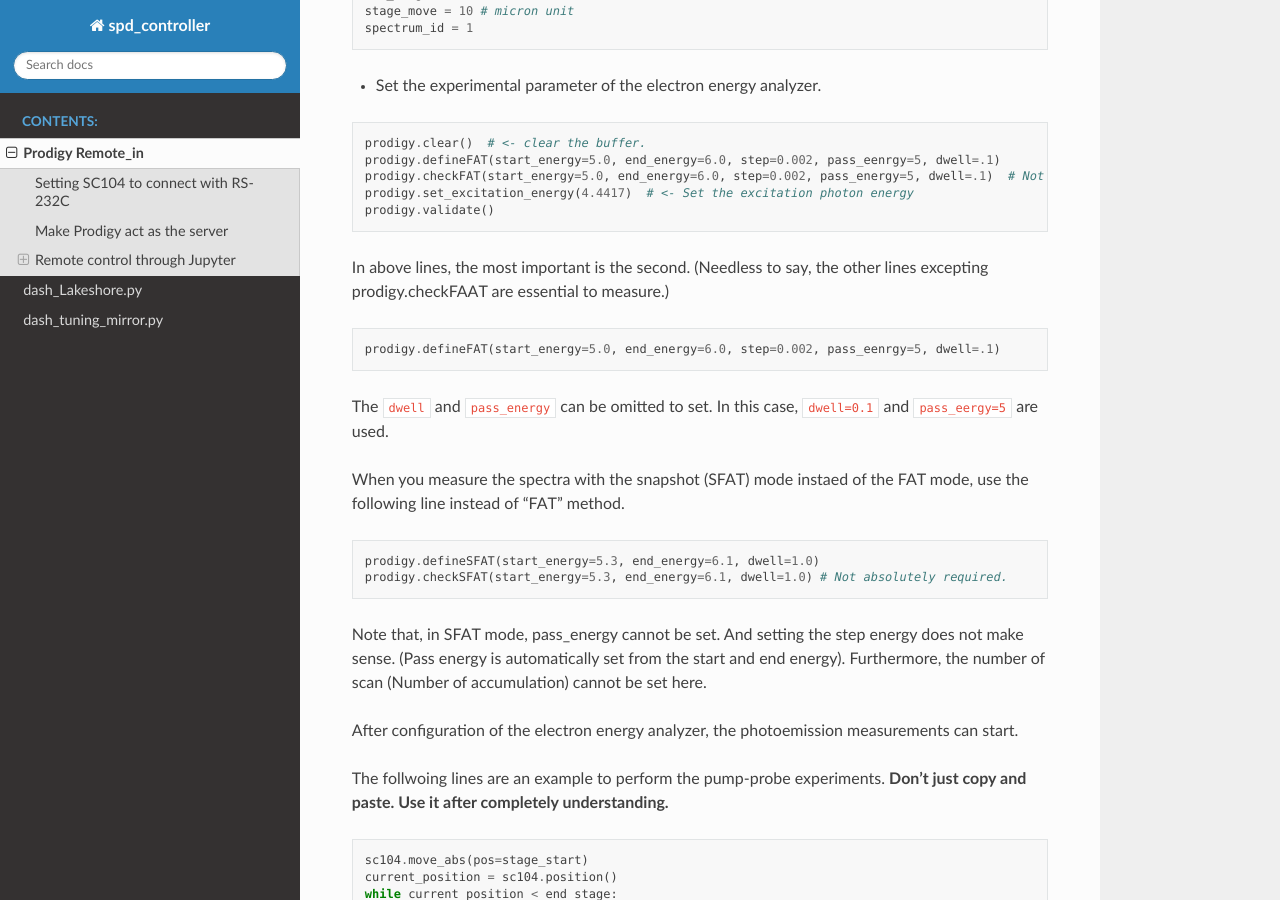
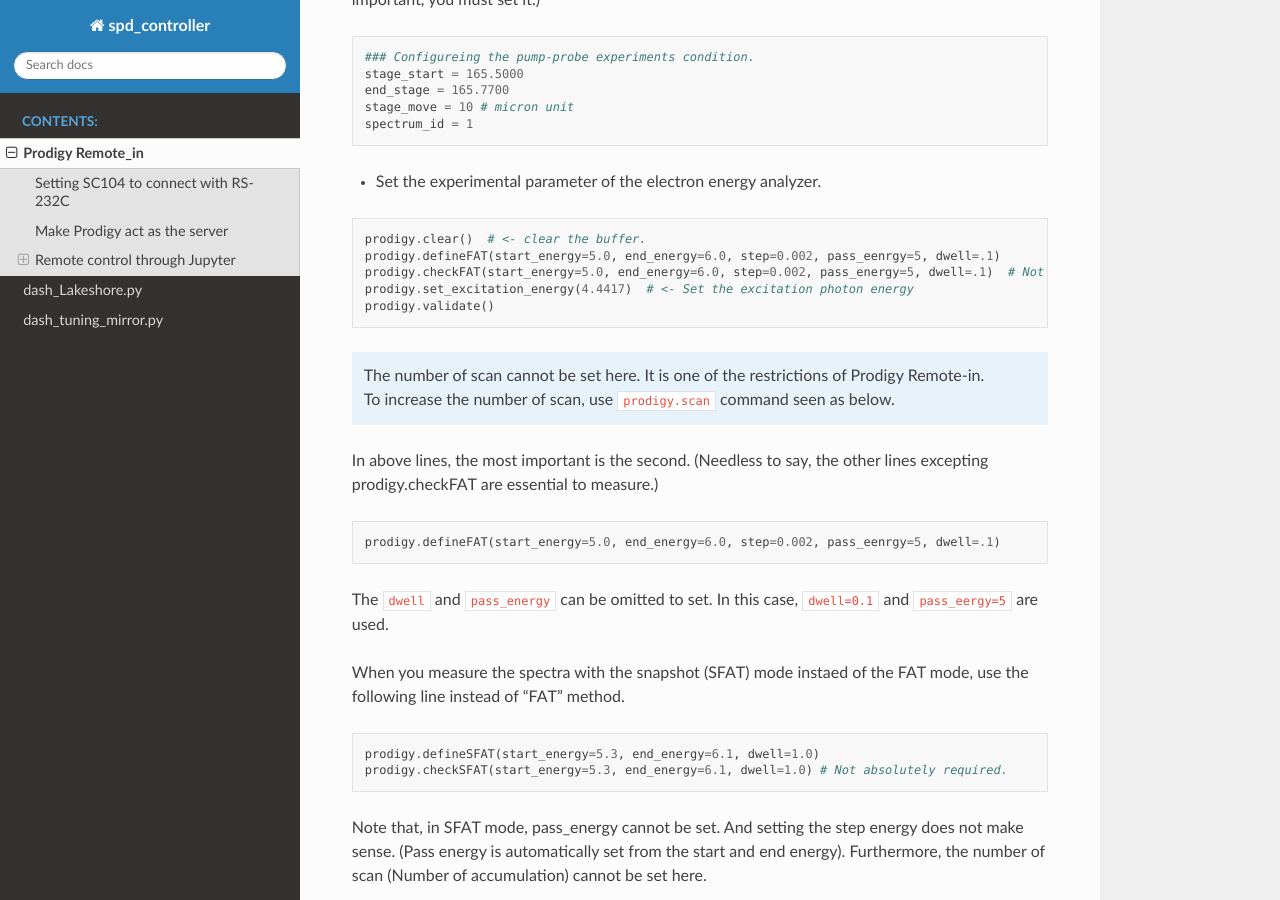
Before and after one commit to arafune/spd_controller, a Sphinx documentation site: the page built from doc/source/Prodigy_remote_in/Prodigy_remote_in.md, in a window 1280 px wide and 900 px high, scrolled down 4655 px. Built offline with Sphinx 7.4.7 and the Read the Docs theme 2.0.0, drawn with Linux system fonts in a browser that asks for light colours; some of the changed text lies outside the part shown.

````diff
--- a/doc/source/Prodigy_remote_in/Prodigy_remote_in.md
+++ b/doc/source/Prodigy_remote_in/Prodigy_remote_in.md
@@ -41,6 +41,13 @@ Select "Remote Control" from the menu.
 ![ProdigyMenu](./ProdigyMenu.png)
 
 and then select the template, and check "Allow Remote Connections"
+
+::: note info
+
+In the current version, the calibration file cannot be changed from the client-side.
+The template file should be prepared before the measurement. At present, two templates are prepared.
+
+:::
 
 - Confirm "Remote connections enabled. Listening on port 7010" in Log field.
 
@@ -110,8 +117,15 @@ prodigy.set_excitation_energy(4.4417)  # <- Set the excitation photon energy
 prodigy.validate()
 ```
 
+::: note info
+
+The number of scan cannot be set here. It is one of the restrictions of Prodigy Remote-in.
+To increase the number of scan, use `prodigy.scan` command seen as below.
+
+:::
+
 In above lines, the most important is the second.
-(Needless to say, the other lines excepting prodigy.checkFAAT are essential to measure.)
+(Needless to say, the other lines excepting prodigy.checkFAT are essential to measure.)
 
 ```python
 prodigy.defineFAT(start_energy=5.0, end_energy=6.0, step=0.002, pass_eenrgy=5, dwell=.1)
````
Also changed, not shown: other parts of doc/source/Prodigy_remote_in/Prodigy_remote_in.md (+5 -0 lines), 1 other file.
